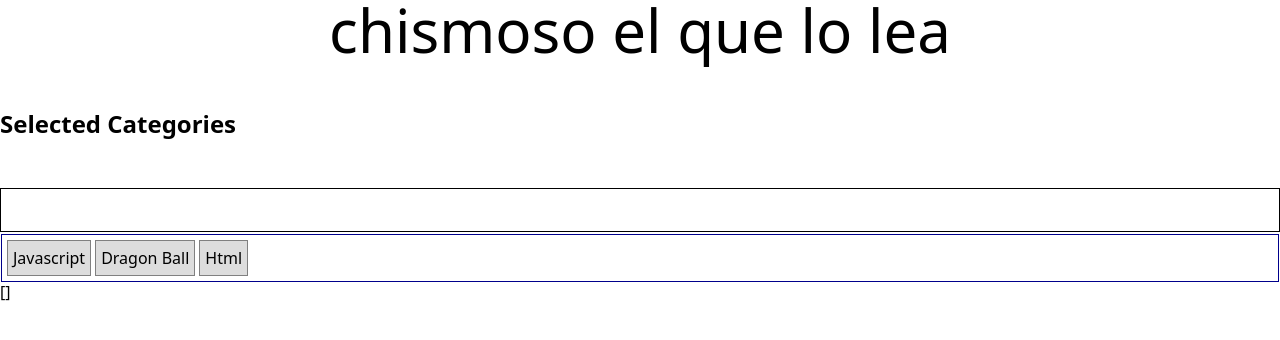
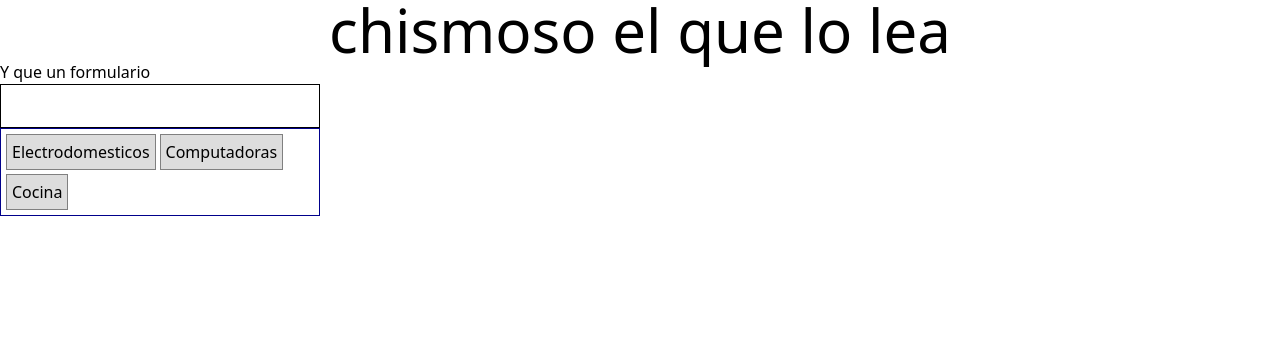
Before and after one commit to HL-2002/vue-django-ecommerce, a Vue app in the folder front/: page / in a window 1280 px wide. Shown: the top 340 px of the page. Built offline with nearby package versions, Linux system fonts and the light colour scheme; the HTML template or start-up script is replaced by a standard one.

Commit message:
refactor: Simplify CategorySelector and integrate ProductForm component

```diff
--- a/front/src/App.vue
+++ b/front/src/App.vue
@@ -1,16 +1,10 @@
 <script setup lang="ts">
-import { ref } from 'vue';
-import CategorySelector from './components/CategorySelector.vue';
 import HomeView from './views/HomeView.vue';
 
-const seletedCategory = ref<string[]>([])
 </script>
 
 <template>
   <div class="flex gap-12 flex-col">
     <HomeView />
-    <h1 class="text-2xl font-bold">Selected Categories</h1>
-    <CategorySelector v-model="seletedCategory" />
-    <p class="">{{ seletedCategory }}</p>
   </div>
 </template>
--- a/front/src/components/CategorySelector.vue
+++ b/front/src/components/CategorySelector.vue
@@ -1,23 +1,20 @@
 <script setup lang="ts">
-import { ref, computed, defineModel } from 'vue';
+import { ref, computed } from 'vue';
 
-const inputVal = ref('')
+const textInput = ref('')
 const inputRef = ref<HTMLInputElement | null>(null)
-//const inputVals = ref<string[]>([])
-const whiteList = ref(["javascript", "dragon ball", "html"])
+const whiteList = ref(["electrodomesticos", "computadoras", "cocina"])
 const dialogRef = ref<HTMLDialogElement | null>(null)
 
-const inputVals = defineModel<string[]>({
+const seletedCategories = defineModel<string[]>({
   required: true
 })
 
 function onKey(event: KeyboardEvent) {
-  if (event.key == "Enter" && inputVal.value?.trim() !== "") {
-    const valueInLowerCase = inputVal.value.toLowerCase()
-
-
-    if (inputVals.value.includes(valueInLowerCase)) {
-      inputVal.value = ''
+  if (event.key == "Enter" && textInput.value?.trim() !== "") {
+    const valueInLowerCase = textInput.value.toLowerCase()
+    if (seletedCategories.value.includes(valueInLowerCase)) {
+      textInput.value = ''
       return
     }
 
@@ -29,44 +26,44 @@ function onKey(event: KeyboardEvent) {
       return
     }
 
-    CreateTagByText(inputVal.value)
+    CreateTagByText(textInput.value)
 
   }
 
 
-  if (event.key == "Backspace" && inputVal.value == "") {
-    inputVals.value.pop()
+  if (event.key == "Backspace" && textInput.value == "") {
+    seletedCategories.value.pop()
   }
 
 }
 
 
 function CreateTagByText(name: string) {
-  inputVal.value = ""
-  inputVals.value.push(name.toLowerCase())
+  textInput.value = ""
+  seletedCategories.value.push(name.toLowerCase())
 }
 
 
 function addToWhitelist() {
-  whiteList.value.push(inputVal.value.toLowerCase())
-  CreateTagByText(inputVal.value)
+  whiteList.value.push(textInput.value.toLowerCase())
+  CreateTagByText(textInput.value)
   if (dialogRef.value) dialogRef.value.close()
 }
 
 function removeElement(name: string) {
-  inputVals.value = inputVals.value.filter((v) => !v.includes(name))
+  seletedCategories.value = seletedCategories.value.filter((v) => !v.includes(name))
 }
 
 function DialogNo() {
   dialogRef.value?.close()
-  inputVal.value = ''
+  textInput.value = ''
   if (inputRef.value) inputRef.value.focus()
 }
 
 
 const filteredList = computed(() => {
 
-  return whiteList.value.filter((v) => v.includes(inputVal.value.toLowerCase()) && !inputVals.value.includes(v))
+  return whiteList.value.filter((v) => v.includes(textInput.value.toLowerCase()) && !seletedCategories.value.includes(v))
 
 })
 
@@ -74,38 +71,40 @@ const filteredList = computed(() => {
 
 <template>
 
-  <input autocomplete="false" ref="inputRef" id="tags-input" autofocus @keydown="onKey" v-model="inputVal" />
+  <div class="categoriContainer">
+  <input autocomplete="false" ref="inputRef" id="tags-input" autofocus @keydown="onKey" v-model="textInput" />
   <label @click="inputRef?.focus()" class="tags" for="tags-input">
 
     <TransitionGroup name="list">
 
-      <span @click="removeElement(word)" class="tag cursor-pointer capitalize" v-for="word in inputVals" :key="word">
+      <span @click="removeElement(word)" class="tag cursor-pointer capitalize" v-for="word in seletedCategories"
+        :key="word">
         {{ word }}
       </span>
-      <span class="input" key="input-vall">{{ inputVal }}</span>
+      <span class="input" key="input-vall">{{ textInput }}</span>
 
     </TransitionGroup>
 
+  </label>
     <Transition name="options">
       <div class="options" v-if="filteredList.length > 0">
         <TransitionGroup name="list" tag="ul">
           <li @click="CreateTagByText(element)" v-for="element in filteredList" :key="element">
-            <button class="capitalize">{{ element }}</button>
+            <button type="button" class="capitalize">{{ element }}</button>
           </li>
         </TransitionGroup>
       </div>
     </Transition>
 
-  </label>
-
+  </div>
 
   <dialog ref="dialogRef" class="p-2  focus-visible:outline-none">
     <div class="flex flex-col gap-4 p-6 ">
       <h3 class="text-center">Quieres agregar la siguiente categoria: <br /><span
-          class="text-xl font-bold capitalize">{{ inputVal
+          class="text-xl font-bold capitalize">{{ textInput
           }}</span></h3>
       <div class="flex gap-4">
-        <button class="bg-blue-500 px-2 py-1 rounded-sm  w-full hover:bg-blue-400 focus:outline-none focus:bg-blue-400"
+        <button type="button" class="bg-blue-500 px-2 py-1 rounded-sm  w-full hover:bg-blue-400 focus:outline-none focus:bg-blue-400"
           @click="addToWhitelist">yes</button>
         <button @click="DialogNo"
           class="bg-red-500 px-2 py-1 rounded-sm w-full hover:bg-red-400 focus:outline-none focus:bg-red-400">No</button>
@@ -131,6 +130,7 @@ const filteredList = computed(() => {
   box-sizing: border-box;
 }
 
+.categoriContainer
 
 .options-enter-active,
 .options-leave-active {
@@ -165,8 +165,7 @@ const filteredList = computed(() => {
 
 
 .options {
-  position: absolute;
-  top: 45px;
+  position: relative;
   left: 0px;
   width: 100%;
   border: 1px solid darkblue;
@@ -177,7 +176,7 @@ const filteredList = computed(() => {
     gap: 4px;
     padding: 5px;
     margin: 0;
-
+    flex-wrap: wrap;
 
 
     li {
@@ -220,7 +219,7 @@ input {
   display: flex;
   gap: 7px;
   position: relative;
-
+  flex-wrap: wrap;
   .tag {
     background-color: lightskyblue;
     padding: 2px 4px;
--- /dev/null
+++ b/front/src/components/ProductForm.vue
@@ -0,0 +1,15 @@
+<script setup lang="ts">
+import { ref } from 'vue';
+import CategorySelector from "./CategorySelector.vue"
+
+const selectedCategory = ref<string[]>([])
+
+</script>
+
+
+<template>
+  <form class="max-w-80">
+    <h1>Y que un formulario</h1>
+    <CategorySelector v-model="selectedCategory" />
+  </form>
+</template>
--- a/front/src/views/HomeView.vue
+++ b/front/src/views/HomeView.vue
@@ -1,9 +1,11 @@
 <script setup lang="ts">
+import ProductForm from '@/components/ProductForm.vue';
+
 </script>
 
 <template>
   <main>
     <h1 class="text-center text-6xl">chismoso el que lo lea</h1>
-
+    <ProductForm />
   </main>
 </template>
```
